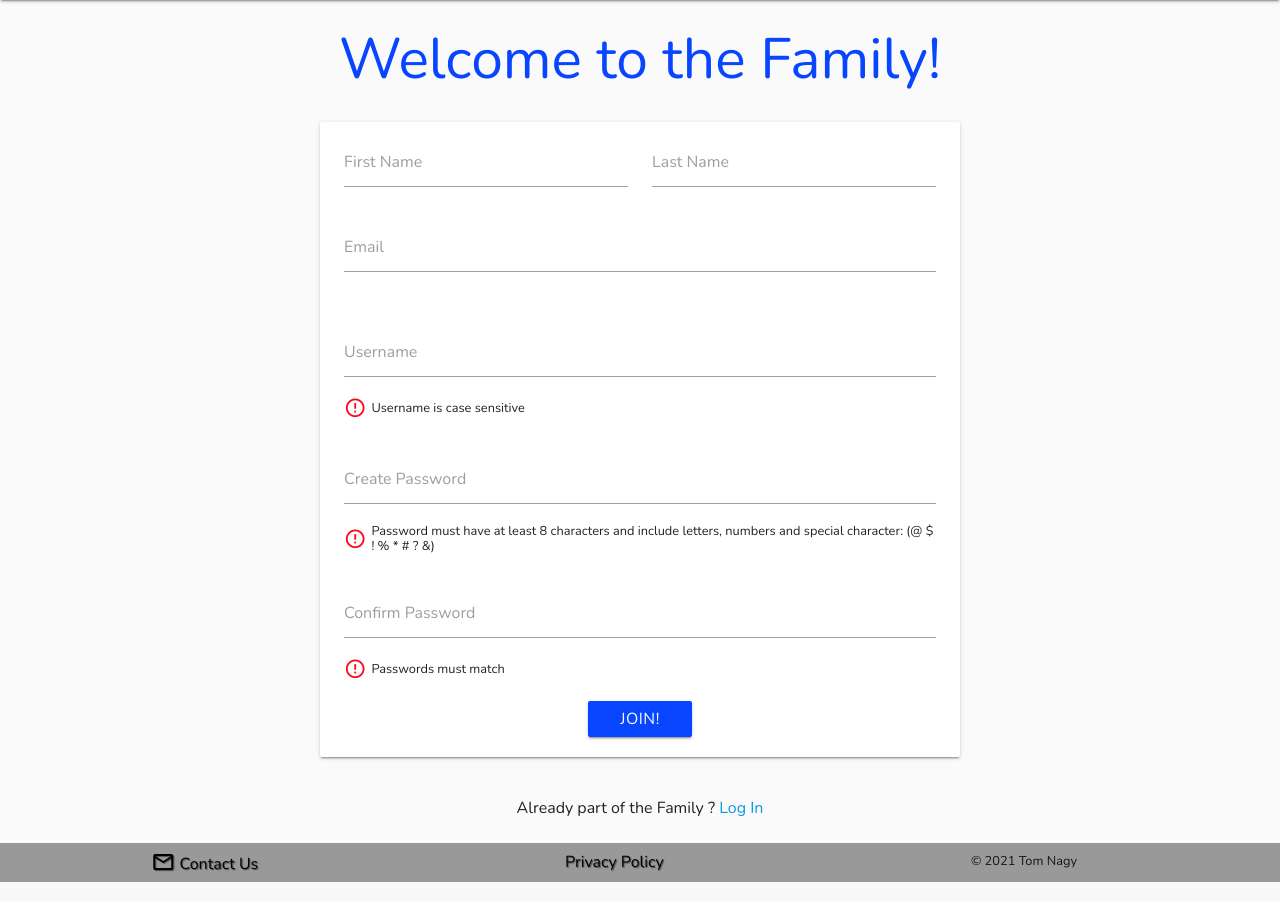
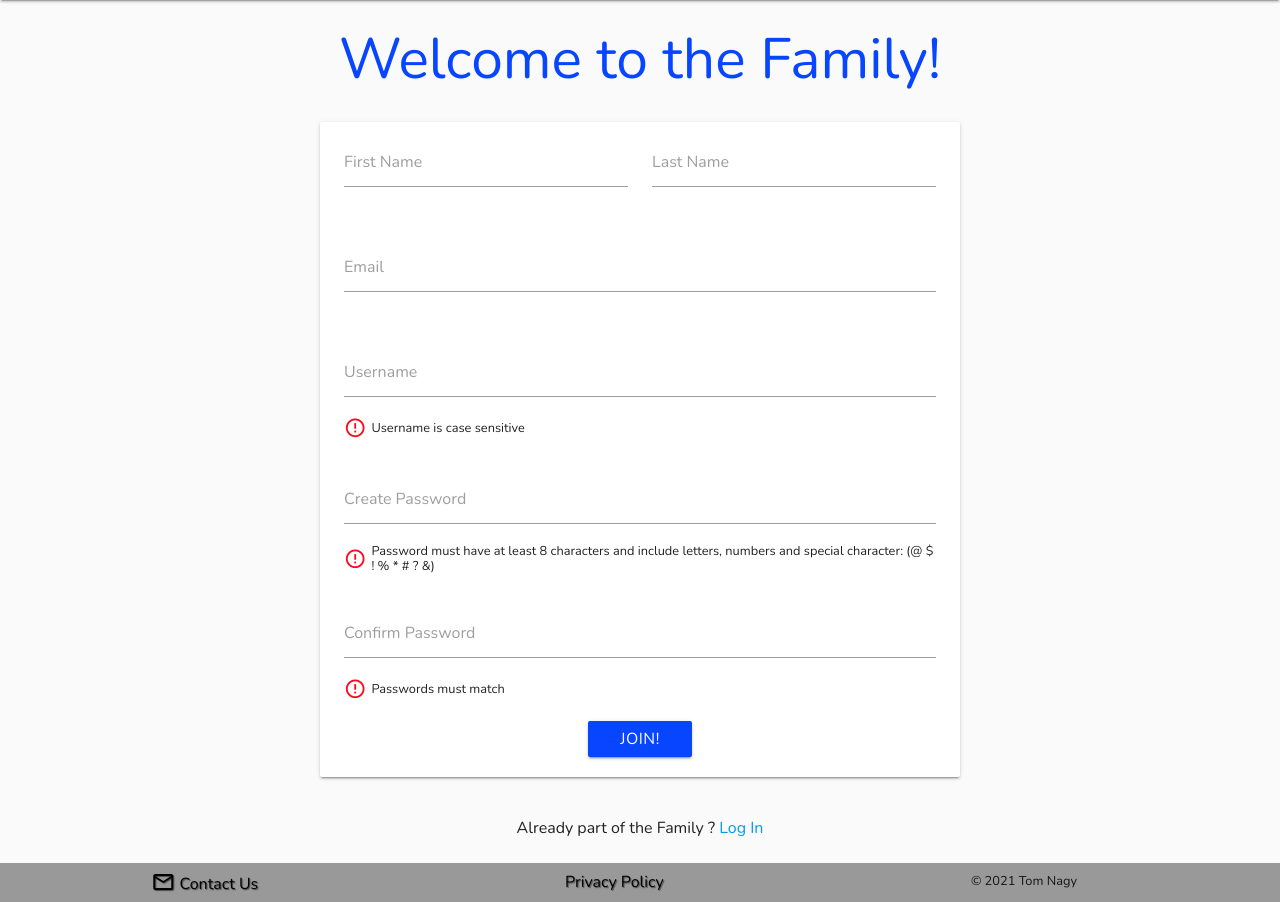
Before and after one commit to Tom-Nagy/family-friendly, a Flask app: page / in a window 1280 px wide. Shown: the part 64-966 px from the top of the page. Run offline with Flask 2, Linux system fonts and the light colour scheme; parts of the project's set-up code (start-up, migrations or seed data) failed here and were passed over.

Commit message:
Correct number of rows

```diff
--- a/app/templates/signup.html
+++ b/app/templates/signup.html
@@ -8,7 +8,7 @@
         <form class="col s12 m8 offset-m2 l6 offset-l3 card-panel" method="POST" action="{{ url_for('users.signup') }}">
             <div class="row">
                 <div class="input-field col s12 m6">
-                    <input id="first_name" name="first_name"  type="text" class="validate" minlength="2" maxlength="20"
+                    <input id="first_name" name="first_name" type="text" class="validate" minlength="2" maxlength="20"
                         pattern='^[a-zA-Z0-9]{2,20}$' required>
                     <label for="first_name">First Name</label>
                 </div>
@@ -17,12 +17,14 @@
                         pattern='^[a-zA-Z0-9"]{2,20}$' required>
                     <label for="last_name">Last Name</label>
                 </div>
+            </div>
             <div class="row">
                 <div class="input-field col s12">
                     <input id="email" name="email" type="email" class="validate" required>
                     <label for="email">Email</label>
                 </div>
             </div>
+            <div class="row">
                 <div class="input-field col s12">
                     <input id="username" name="username" type="text" class="validate" minlength="2" maxlength="20"
                         pattern='^[a-zA-Z0-9"]{2,20}$' required>
@@ -46,8 +48,9 @@
             </div>
             <div class="row">
                 <div class="input-field col s12">
-                    <input id="conf_password" name="conf_password" type="password" class="validate" minlength="8" maxlength="30"
-                        pattern="^(?=.*[a-z])(?=.*[A-Z])(?=.*\d)(?=.*[@$!%*#?&])[A-Za-z\d@$!#%*?&]{8,30}$" required>
+                    <input id="conf_password" name="conf_password" type="password" class="validate" minlength="8"
+                        maxlength="30" pattern="^(?=.*[a-z])(?=.*[A-Z])(?=.*\d)(?=.*[@$!%*#?&])[A-Za-z\d@$!#%*?&]{8,30}$"
+                        required>
                     <label for="conf_password">Confirm Password</label>
                     <span class="helper-text valign-wrapper">
                         <span class="material-icons">error_outline</span>Passwords must match
```
Lines whose indentation alone changed are shown as unchanged.
